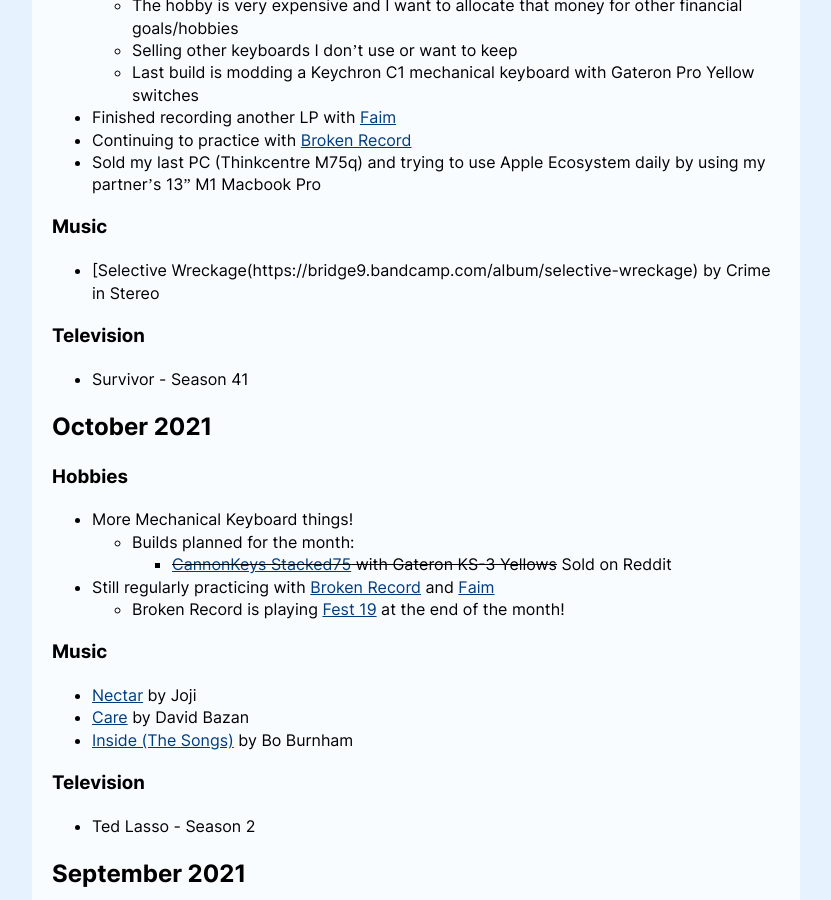
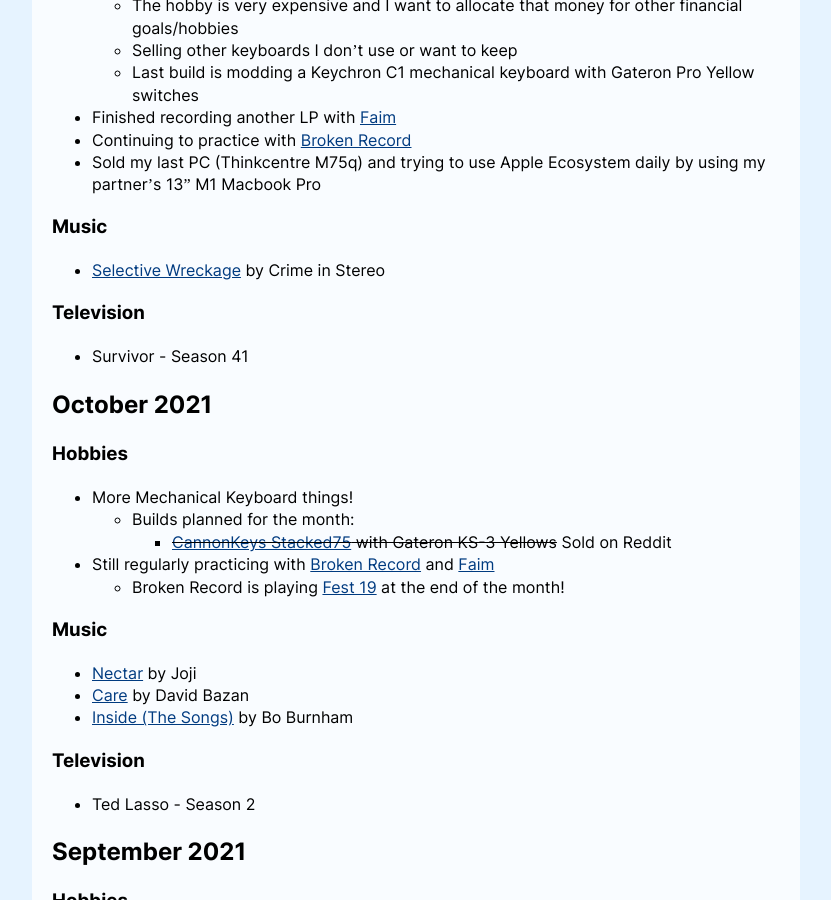
Before and after one commit to danesnick/old_website, a Jekyll site: the page built from now.markdown, in a window 1280 px wide and 900 px high, scrolled down 412 px. Shown: the whole window, without its empty margins (224-1055 px from the left). Built offline with Jekyll 4.4.1, drawn with Linux system fonts in a browser that asks for light colours.

Commit message:
Typo on now page

```diff
--- a/now.markdown
+++ b/now.markdown
@@ -19,7 +19,7 @@
 * Sold my last PC (Thinkcentre M75q) and trying to use Apple Ecosystem daily by using my partner's 13" M1 Macbook Pro
 
 ### Music
-* [Selective Wreckage(https://bridge9.bandcamp.com/album/selective-wreckage) by Crime in Stereo
+* [Selective Wreckage](https://bridge9.bandcamp.com/album/selective-wreckage) by Crime in Stereo
 
 ### Television
 * Survivor - Season 41
```
